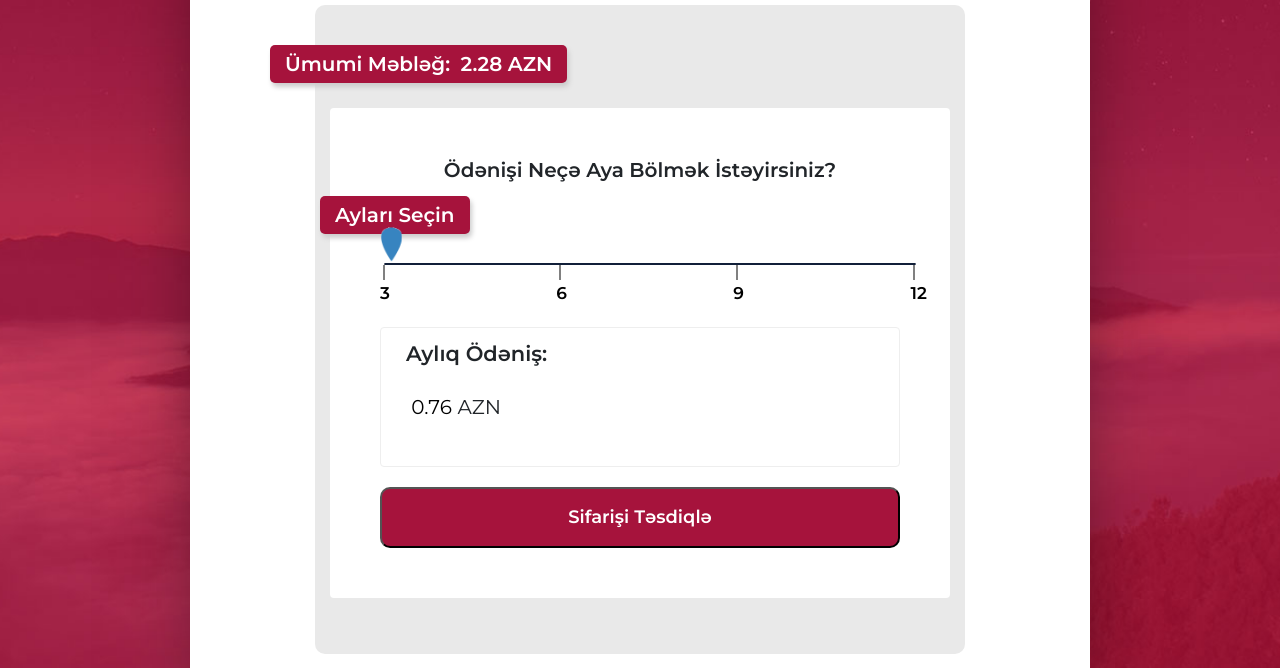
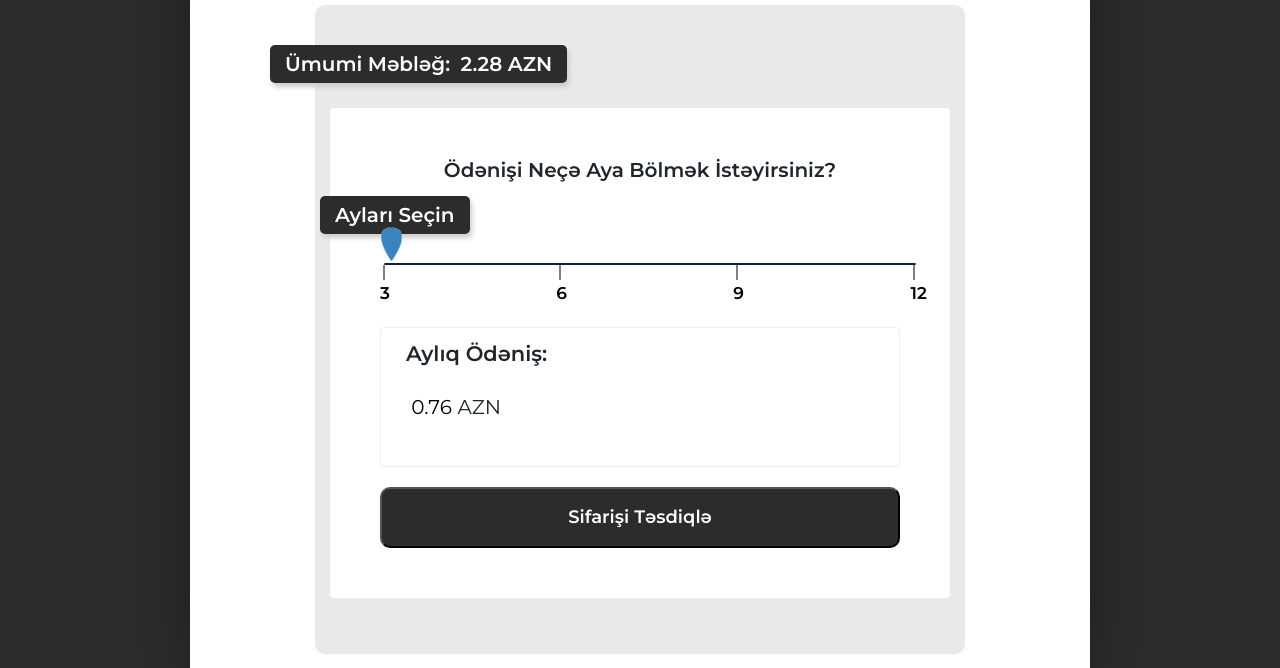
Before and after one commit to Fakhriahmedoff/Kapitalbank-themed-credit-calculator, a plain HTML site: page index.html in a window 1280 px wide. Shown: the part 132-800 px from the top of the page. Drawn offline with nearby package versions, Linux system fonts and the light colour scheme.

Commit message:
commit on main

```diff
--- a/style/style.css
+++ b/style/style.css
@@ -83,7 +83,7 @@ top: -36px;
 color:black;
 }
 h4.great {
- background: #A6133C;
+ background: #2C2C2C;
  margin: 0 0 25px -60px;
  padding: 7px 15px;
  color: #fff;
@@ -173,7 +173,7 @@ position: fixed;
 top: 0px;
 left: 0px;
 /* background: url(img/bg.jpg) no-repeat center center; */
-background: url("/images/bg.jpg") no-repeat center center;
+background: #2C2C2C;
 background-size: cover;
 overflow: auto;
 text-align: left;
@@ -198,7 +198,7 @@ box-shadow: 0px 14px 100px -50px black;
 form button{
 width: 100%;
 margin-top: 20px;
-background: #a6133c;
+background: #2C2C2C;
 font-family: 'Montserrat', sans-serif;
 font-weight: bold;
 color: white;
```
